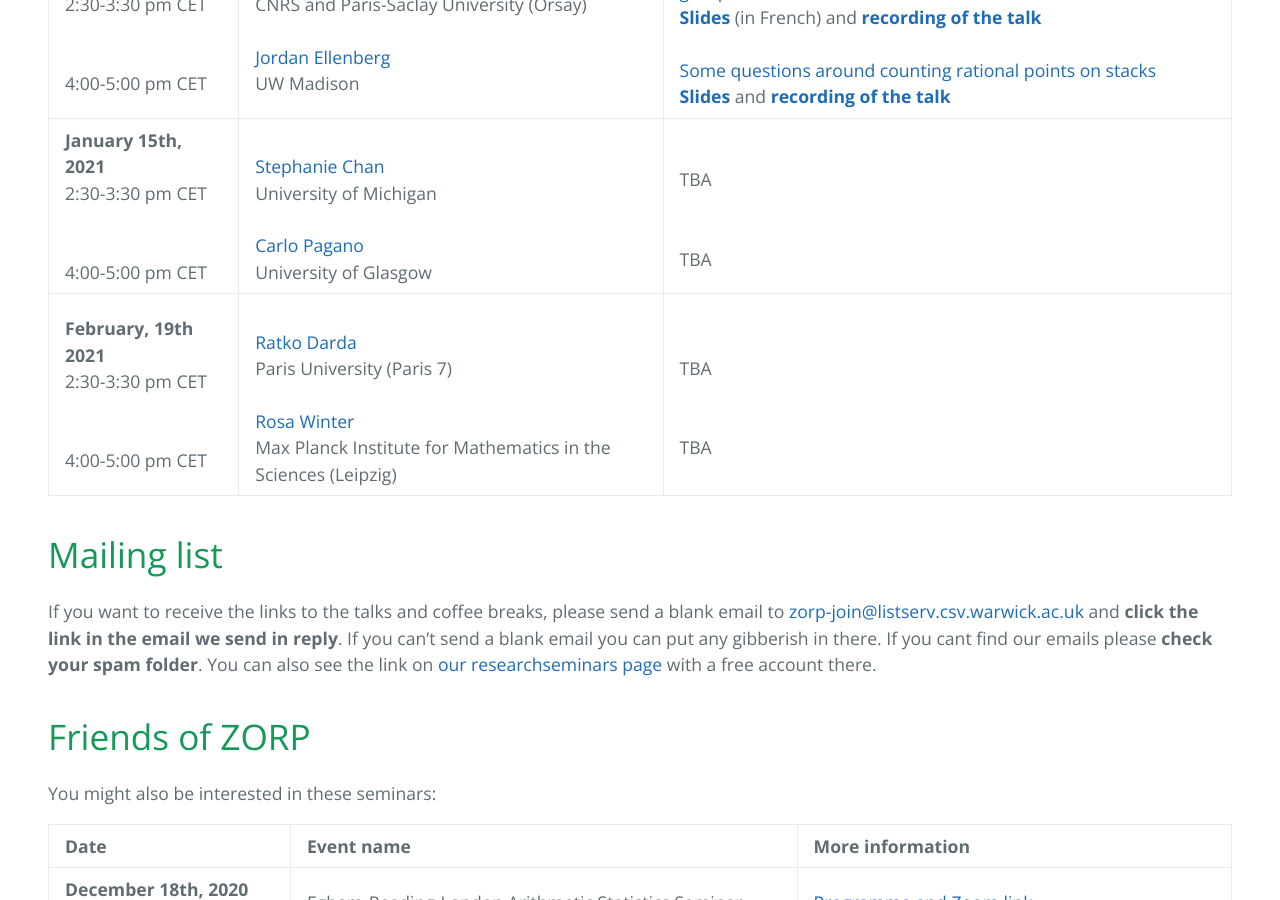
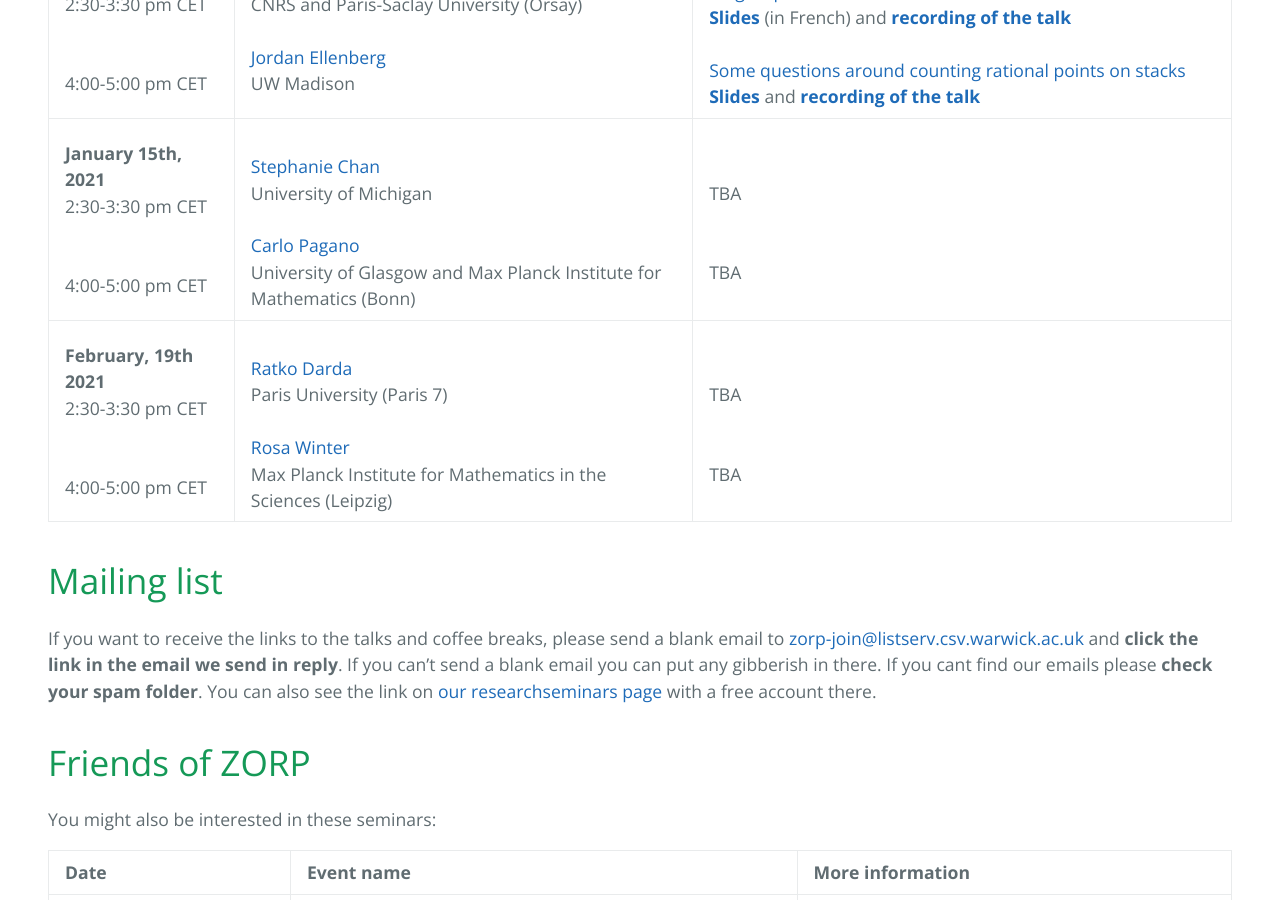
Before and after one commit to zoom-on-rational-points/zoom-on-rational-points.github.io, a Jekyll site: the page built from index.md, in a window 1280 px wide and 900 px high, scrolled down 955 px. Built offline with Jekyll 4.4.1, drawn with Linux system fonts in a browser that asks for light colours; our own code applies the rules of GitHub Pages for plain Markdown files.

Commit message:
Update index.md

```diff
--- a/index.md
+++ b/index.md
@@ -14,7 +14,7 @@
 | Date   | Speakers     | Titles and Abstracts |
 |:------------|:--------------|:------|
 | **December 11th, 2020** <br>2:30-3:30 pm CET <br><br> <br> 4:00-5:00 pm CET <br>| <br><a href="https://www.imo.universite-paris-saclay.fr/~colliot/">Jean-Louis Colliot-Thélène</a> <br> CNRS and Paris-Saclay University (Orsay) <br><br>  <a href="https://www.math.wisc.edu/~ellenber/"> Jordan Ellenberg </a> <br> UW Madison| <br><a href="https://zoom-on-rational-points.github.io/abstractCT">Jumps in the rank of the Mordell-Weil group</a> / <a href="https://zoom-on-rational-points.github.io/resumeCT">Sauts du rang du groupe de Mordell-Weil</a> <br><a href="slidesCT.pdf" style="font-weight:bold">Slides</a> (in French) and <a href="https://www.youtube.com/watch?v=BMyr5qWhbhg&t=38s&ab_channel=EfthymiosSofos" style="font-weight:bold">recording of the talk</a><br><br><a href="https://zoom-on-rational-points.github.io/abstractJE">Some questions around counting rational points on stacks</a><br><a href="slidesJE.pdf" style="font-weight:bold">Slides</a> and <a href="https://www.youtube.com/watch?v=lQ9vtUhit_Y&ab_channel=EfthymiosSofos" style="font-weight:bold">recording of the talk</a>|
-| **January 15th, 2021** <br>2:30-3:30 pm CET <br><br> <br> 4:00-5:00 pm CET <br>| <br><a href ="http://www-personal.umich.edu/~ytchan/">Stephanie Chan</a> <br> University of Michigan <br><br>  <a href="http://guests.mpim-bonn.mpg.de/carlo.pagano90/"> Carlo Pagano </a> <br> University of Glasgow| <br>TBA <br><br><br>TBA<br>|
+| **January 15th, 2021** <br>2:30-3:30 pm CET <br><br> <br> 4:00-5:00 pm CET <br>| <br><a href ="http://www-personal.umich.edu/~ytchan/">Stephanie Chan</a> <br> University of Michigan <br><br>  <a href="http://guests.mpim-bonn.mpg.de/carlo.pagano90/"> Carlo Pagano </a> <br> University of Glasgow and Max Planck Institute for Mathematics (Bonn)| <br>TBA <br><br><br>TBA<br>|
 | **February, 19th 2021** <br>2:30-3:30 pm CET <br><br> <br> 4:00-5:00 pm CET <br>| <br><a href ="https://webusers.imj-prg.fr/ratko.darda">Ratko Darda</a> <br> Paris University (Paris 7) <br><br>   <a href="https://personal-homepages.mis.mpg.de/winter/">Rosa Winter</a> <br>Max Planck Institute for Mathematics in the Sciences (Leipzig) | <br>TBA <br><br><br>TBA<br>|
 
 
```
